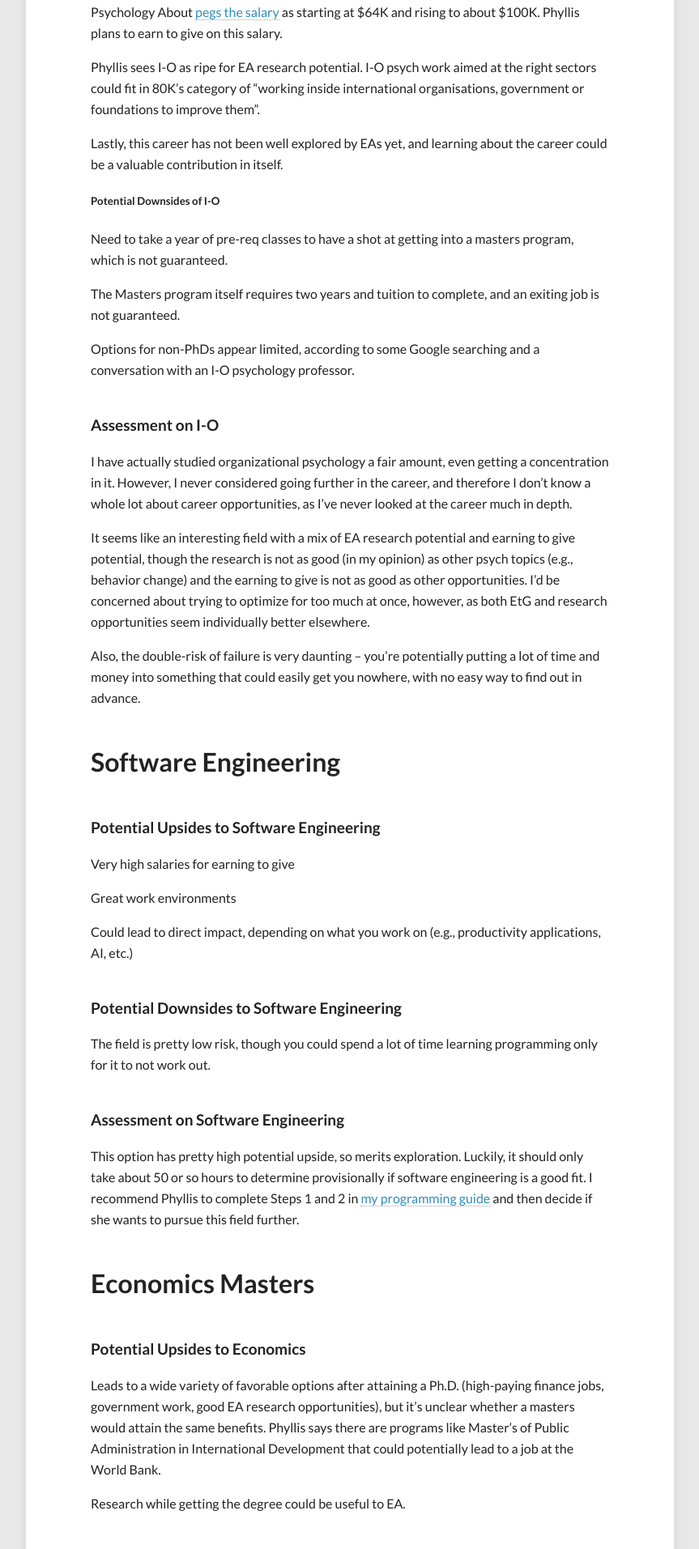
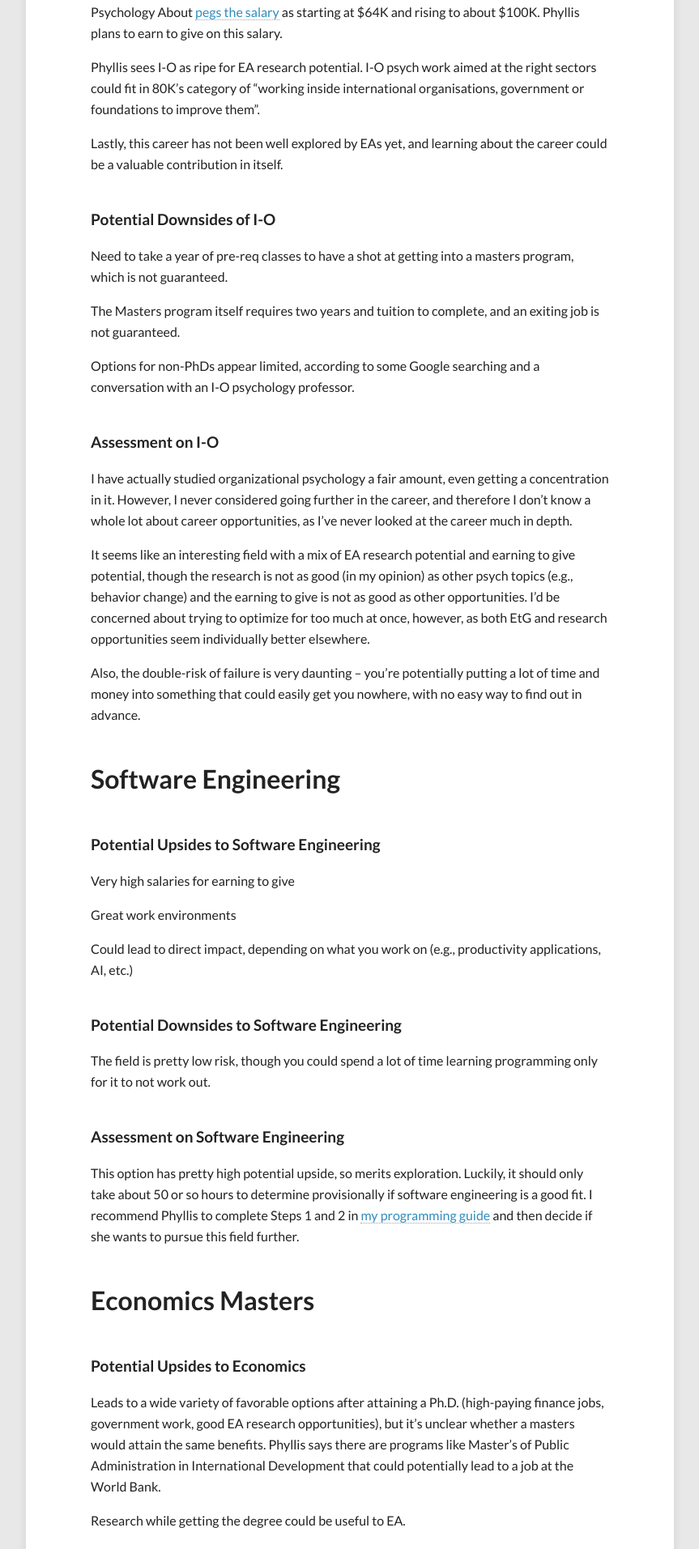
Before and after one commit to peterhurford/peterhurford.github.io, a Jekyll site: the page built from _posts/2014-04-22-career-advice-for-phyllis-schmidt-choosing-between-masters-programming-and-direct-work.markdown, in a window 1280 px wide. Shown: the part 1780-3693 px from the top of the page at 81% size, without its empty margins (208-1071 px from the left). Built offline with Jekyll 4.4.1, drawn with Linux system fonts in a browser that asks for light colours; comment, search, counter and statistics services are not loaded.

```diff
--- a/_posts/2014-04-22-career-advice-for-phyllis-schmidt-choosing-between-masters-programming-and-direct-work.markdown
+++ b/_posts/2014-04-22-career-advice-for-phyllis-schmidt-choosing-between-masters-programming-and-direct-work.markdown
@@ -58,7 +58,7 @@ Phyllis sees I-O as ripe for EA research potential.  I-O psych work aimed at the
 
 Lastly, this career has not been well explored by EAs yet, and learning about the career could be a valuable contribution in itself.
 
-##### Potential Downsides of I-O
+#### Potential Downsides of I-O
 
 Need to take a year of pre-req classes to have a shot at getting into a masters program, which is not guaranteed.
 
```
